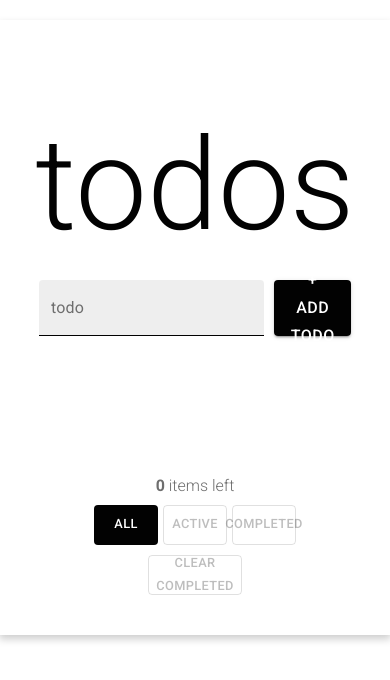
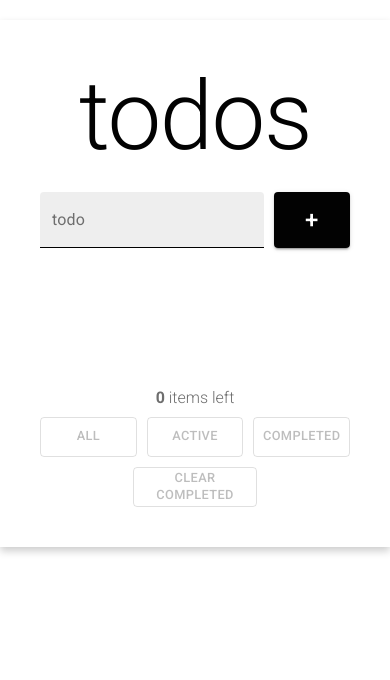
Before and after one commit to Alexandr-Prokhorenkov/todo-test, a React (Create React App) app: page / in a window 390 px wide. Shown: the top 680 px of the page. Built offline with nearby package versions, Linux system fonts and the light colour scheme.

Commit message:
Layout Adaptation

```diff
--- a/src/App.tsx
+++ b/src/App.tsx
@@ -6,6 +6,7 @@ import Header from "./components/header/Header";
 import { useSelector } from "react-redux";
 import Footer from "./components/footer/Footer";
 import { selectFilter, selectTasks } from "./services/selectors/selectors";
+import { Box } from "@mui/material";
 
 function App() {
   const tasks = useSelector(selectTasks);
@@ -23,14 +24,14 @@ function App() {
   }, [filter, tasks]);
 
   return (
-    <div className="App">
-      <div className="Container">
+    <Box className="App">
+      <Box className="Container">
         <Header />
         <AddItemForm />
         <TodoList tasks={getFilteredTasks()} />
         <Footer />
-      </div>
-    </div>
+      </Box>
+    </Box>
   );
 }
 
--- a/src/components/addItemForm/AddItemForm.tsx
+++ b/src/components/addItemForm/AddItemForm.tsx
@@ -1,20 +1,14 @@
 import React, { useMemo } from "react";
 import classes from "./Additemform.module.css";
-import { Button } from "@mui/material";
+import { Box, Button, useMediaQuery } from "@mui/material";
 import { useForm, SubmitHandler } from "react-hook-form";
 import { useDispatch } from "react-redux";
 import { addTask } from "../../services/slices/taskSlice";
 import { FormValues } from "../../types/types";
 import TodoTextInput from "../todoTextInput/TodoTextInput";
 
-const buttonStyles = {
-  background: "var(--background-color)",
-  fontSize: "1rem",
-  width: "30%",
-  height: "56px",
-};
-
 const AddItemForm = () => {
+  const isMobile = useMediaQuery("(max-width: 450px)");
   const dispatch = useDispatch();
   const {
     register,
@@ -25,7 +19,6 @@ const AddItemForm = () => {
 
   const onSubmit: SubmitHandler<FormValues> = useMemo(
     () => (data: FormValues) => {
-      console.log("Form data submitted:", data);
       dispatch(addTask(data.todo));
       reset();
     },
@@ -33,8 +26,8 @@ const AddItemForm = () => {
   );
 
   return (
-    <div className={classes.FormContainer}>
-      <form className={classes.Form} onSubmit={handleSubmit(onSubmit)}>
+    <Box className={classes.FormContainer}>
+      <Box className={classes.Form} component="form" onSubmit={handleSubmit(onSubmit)}>
         <TodoTextInput
           fullWidth
           id="filled-basic"
@@ -47,11 +40,11 @@ const AddItemForm = () => {
           error={!!errors.todo}
           helperText={errors.todo?.message}
         />
-        <Button type="submit" variant="contained" sx={buttonStyles}>
-          + ADD TODO
+        <Button className={classes.addTodoButton} type="submit" variant="contained">
+          {isMobile ? "+" : "+ ADD TODO"}
         </Button>
-      </form>
-    </div>
+      </Box>
+    </Box>
   );
 };
 
--- a/src/components/addItemForm/Additemform.module.css
+++ b/src/components/addItemForm/Additemform.module.css
@@ -11,3 +11,16 @@
   gap: 10px;
   justify-content: space-between;
 }
+
+.Form .addTodoButton {
+  background: var(--background-color);
+  width: 30%;
+  font-size: 1rem;
+  height: 56px;
+}
+
+@media (max-width: 450px) {
+  .Form .addTodoButton {
+    font-size: 1.5rem;
+  }
+}
--- a/src/components/filterButtons/FilterButtons.tsx
+++ b/src/components/filterButtons/FilterButtons.tsx
@@ -1,17 +1,9 @@
 import React, { useCallback } from "react";
-import { Button } from "@mui/material";
+import { Box, Button } from "@mui/material";
 import classes from "./Filterbuttons.module.css";
 import { useDispatch, useSelector } from "react-redux";
 import { selectFilter, selectTasks } from "../../services/selectors/selectors";
 import { changeState } from "../../services/slices/filterSlice";
-
-const buttonStyles = {
-  borderColor: "var(--background-color)",
-  fontSize: "0.8rem",
-  width: "20%",
-  height: "40px",
-  color: "var(--main-color)",
-};
 
 const FilterButtons = () => {
   const dispatch = useDispatch();
@@ -38,17 +30,17 @@ const FilterButtons = () => {
   );
 
   return (
-    <div className={classes.btnContainer}>
-      <Button color="secondary" className={getButtonClass("All")} variant="outlined" onClick={handleAllClick} disabled={tasks.length === 0} sx={buttonStyles}>
+    <Box className={classes.btnContainer}>
+      <Button className={getButtonClass("All")} variant="outlined" onClick={handleAllClick} disabled={tasks.length === 0}>
         All
       </Button>
-      <Button color="secondary" className={getButtonClass("Active")} variant="outlined" onClick={handleActiveClick} disabled={tasks.filter((task) => !task.isDone).length === 0} sx={buttonStyles}>
+      <Button color="secondary" className={getButtonClass("Active")} variant="outlined" onClick={handleActiveClick} disabled={tasks.filter((task) => !task.isDone).length === 0}>
         Active
       </Button>
-      <Button color="secondary" className={getButtonClass("Completed")} variant="outlined" onClick={handleCompletedClick} disabled={tasks.filter((task) => task.isDone).length === 0} sx={buttonStyles}>
+      <Button color="secondary" className={getButtonClass("Completed")} variant="outlined" onClick={handleCompletedClick} disabled={tasks.filter((task) => task.isDone).length === 0}>
         Completed
       </Button>
-    </div>
+    </Box>
   );
 };
 
--- a/src/components/filterButtons/Filterbuttons.module.css
+++ b/src/components/filterButtons/Filterbuttons.module.css
@@ -7,10 +7,12 @@
   align-items: center;
 }
 
-.btn {
-  width: 150px;
-  height: 56px;
-  border: 1px solid var(--background-color);
+.btnContainer .btn {
+  width: 20%;
+  height: 40px;
+  color: var(--main-color);
+  border-color: var(--background-color);
+  font-size: 0.9rem;
 }
 
 .active {
@@ -21,7 +23,25 @@
 @media (max-width: 750px) {
   .btnContainer {
     width: 100%;
-    gap: 5px;
+    gap: 10px;
     align-items: center;
   }
+ .btnContainer.btn {
+    max-width: 200px;
+    line-height: 0.5;
+    width: 50%;
+  }
+
 }
+
+@media (max-width: 600px) {
+  .btnContainer .btn {
+    width: 100%;
+  }
+}
+
+@media (max-width: 400px) {
+  .btnContainer .btn {
+    font-size: 0.8rem;
+  }
+}
--- a/src/components/footer/Footer.module.css
+++ b/src/components/footer/Footer.module.css
@@ -5,10 +5,35 @@
   align-items: center;
 }
 
-@media (max-width: 690px) {
+.container .btn {
+  font-size: 0.9rem;
+  width: 30%;
+  height: 40px;
+  color: var(--main-color);
+  border-color: var(--background-color);
+  line-height: 1.3;
+}
+
+@media (max-width: 900px) {
   .container {
     width: 100%;
     flex-direction: column;
+    justify-content: center;
     row-gap: 10px;
   }
+  .container .btn {
+    width: 40%;
+  }
+
 }
+
+
+@media (max-width: 600px) {
+
+}
+
+@media (max-width: 400px) {
+  .container .btn {
+    font-size: 0.8rem;
+  }
+}
--- a/src/components/footer/Footer.tsx
+++ b/src/components/footer/Footer.tsx
@@ -4,7 +4,7 @@ import FilterButtons from "../filterButtons/FilterButtons";
 import TodoCount from "../todoCount/TodoCount";
 import { useDispatch, useSelector } from "react-redux";
 import { removeComplitedTasks } from "../../services/slices/taskSlice";
-import { Button } from "@mui/material";
+import { Box, Button } from "@mui/material";
 import { selectTasks } from "../../services/selectors/selectors";
 
 const Footer = () => {
@@ -16,24 +16,13 @@ const Footer = () => {
   }, [dispatch]);
 
   return (
-    <div className={classes.container}>
+    <Box className={classes.container}>
       <TodoCount />
       <FilterButtons />
-      <Button
-        variant="outlined"
-        sx={{
-          fontSize: "0.8rem",
-          width: "30%",
-          height: "40px",
-          color: "var(--main-color)",
-          borderColor: "var(--background-color)",
-        }}
-        onClick={handleRemoveCompleted}
-        disabled={tasks.filter((task) => task.isDone).length === 0}
-      >
+      <Button variant="outlined" className={classes.btn} onClick={handleRemoveCompleted} disabled={tasks.filter((task) => task.isDone).length === 0}>
         Clear сompleted
       </Button>
-    </div>
+    </Box>
   );
 };
 
--- a/src/components/todoItem/TodoItem.tsx
+++ b/src/components/todoItem/TodoItem.tsx
@@ -1,15 +1,15 @@
 import React from "react";
 import classes from './TodoItem.module.css'
 import { TodoItemProps } from "../../types/types";
-import { Checkbox } from "@mui/material";
+import { Checkbox, ListItem } from "@mui/material";
 
 const TodoItem = React.memo(({ task, onToggle}: TodoItemProps) => {
 
   return (
-    <li className={classes.todoItem}>
+    <ListItem className={classes.todoItem}>
       <Checkbox checked={task.isDone} onChange={() => onToggle(task.id)} color="default"/>
       <span className={task.isDone ? classes.completedTask : classes.task}>{task.title}</span>
-    </li>
+    </ListItem>
   );
 });
 
--- a/src/components/todoList/Todolist.tsx
+++ b/src/components/todoList/Todolist.tsx
@@ -4,6 +4,7 @@ import { useDispatch } from "react-redux";
 import { PropsType } from "../../types/types";
 import TodoItem from "../todoItem/TodoItem";
 import { toggleTask } from "../../services/slices/taskSlice";
+import { Box, List } from "@mui/material";
 
 const TodoList = ({ tasks }: PropsType) => {
   const dispatch = useDispatch();
@@ -16,13 +17,13 @@ const TodoList = ({ tasks }: PropsType) => {
   );
 
   return (
-    <div className={classes.todolistContainer}>
-      <ul className={classes.todoList}>
+    <Box className={classes.todolistContainer}>
+      <List className={classes.todoList}>
         {tasks.map((task) => (
           <TodoItem key={task.id} task={task} onToggle={handleToggleTask} />
         ))}
-      </ul>
-    </div>
+      </List>
+    </Box>
   );
 };
 
--- a/src/components/todoTitle/TodoTitle.tsx
+++ b/src/components/todoTitle/TodoTitle.tsx
@@ -1,8 +1,9 @@
 import React from "react";
 import classes from "./TodoTitle.module.css";
+import { Typography } from "@mui/material";
 
 const TodoTitle = () => {
-  return <h1 className={classes.title}>todos</h1>;
+  return <Typography variant="h1" className={classes.title}>todos</Typography>;
 };
 
 export default TodoTitle;
--- a/src/services/slices/filterSlice.tsx
+++ b/src/services/slices/filterSlice.tsx
@@ -6,7 +6,7 @@ export type Filters = {
 };
 
 const initialState: Filters = {
-  checked: "All" as FilterValuesType,
+  checked: "" as FilterValuesType,
 };
 
 const filterSlice = createSlice({
```
